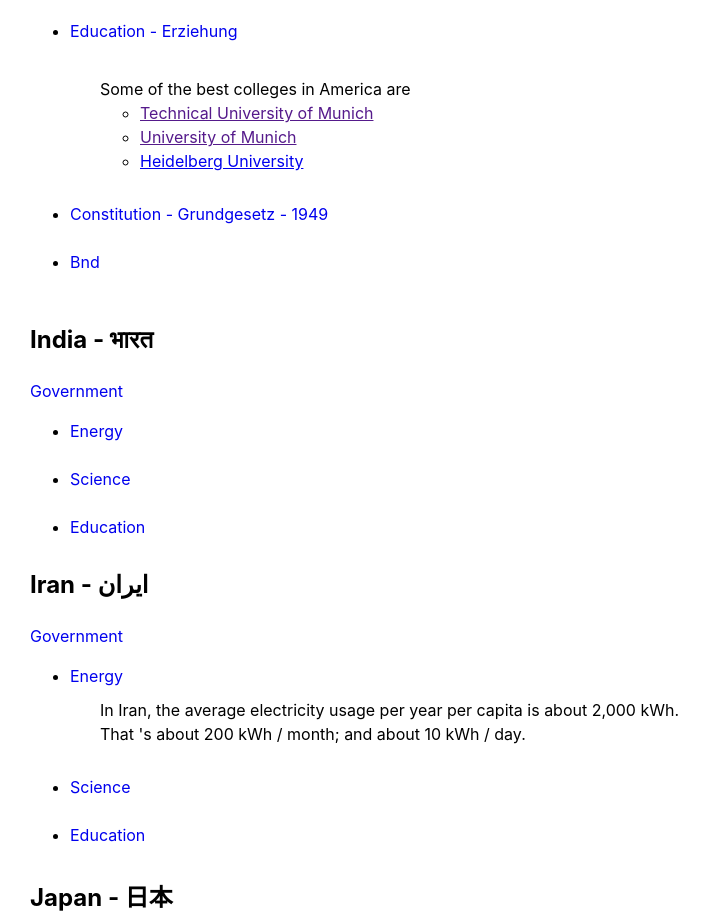
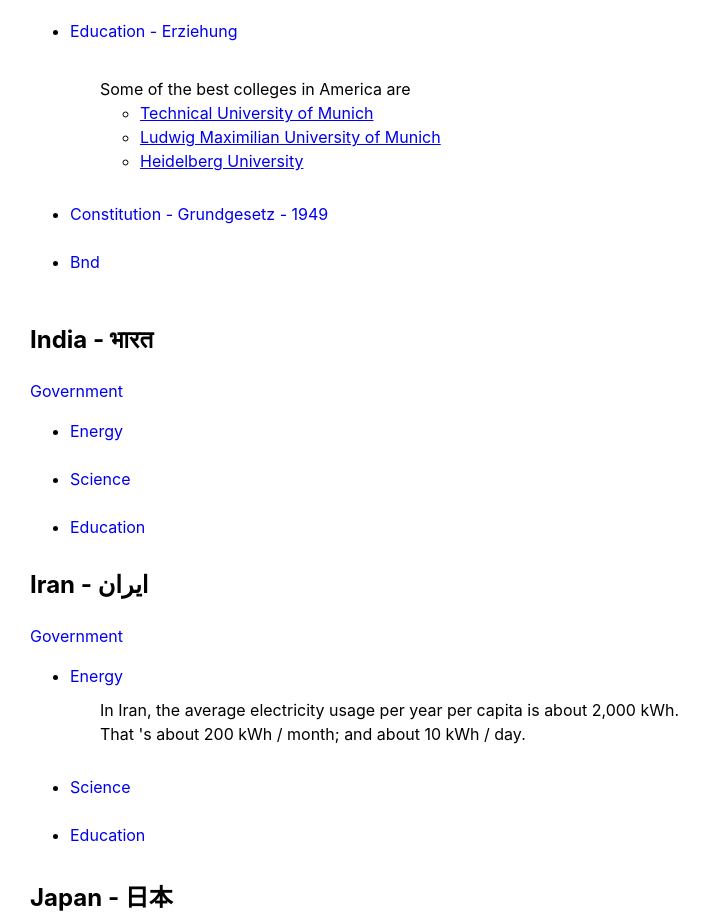
Before and after one commit to JRFink/jrfphyspagesnew, a Next.js app: page /research/gen in a window 1280 px wide. Shown: the part 3980-4904 px from the top of the page, without its empty margins (0-711 px from the left). Built offline with nearby package versions, Linux system fonts and the light colour scheme.

Commit message:
Update index.tsx

```diff
--- a/pages/research/gen/index.tsx
+++ b/pages/research/gen/index.tsx
@@ -314,8 +314,8 @@ const Gen = () => {
 <br />
  <p>Some of the best colleges in America are
  <ul>
-   <li><Link href="">Technical University of Munich</Link></li>
-   <li><Link href="">University of Munich</Link></li>
+   <li><Link href="https://www.tum.de/">Technical University of Munich</Link></li>
+   <li><Link href="https://www.lmu.de/de/index.html">Ludwig Maximilian University of Munich</Link></li>
    <li><Link href="https://www.uni-heidelberg.de">Heidelberg University</Link></li>
  </ul>
  </p>
```
